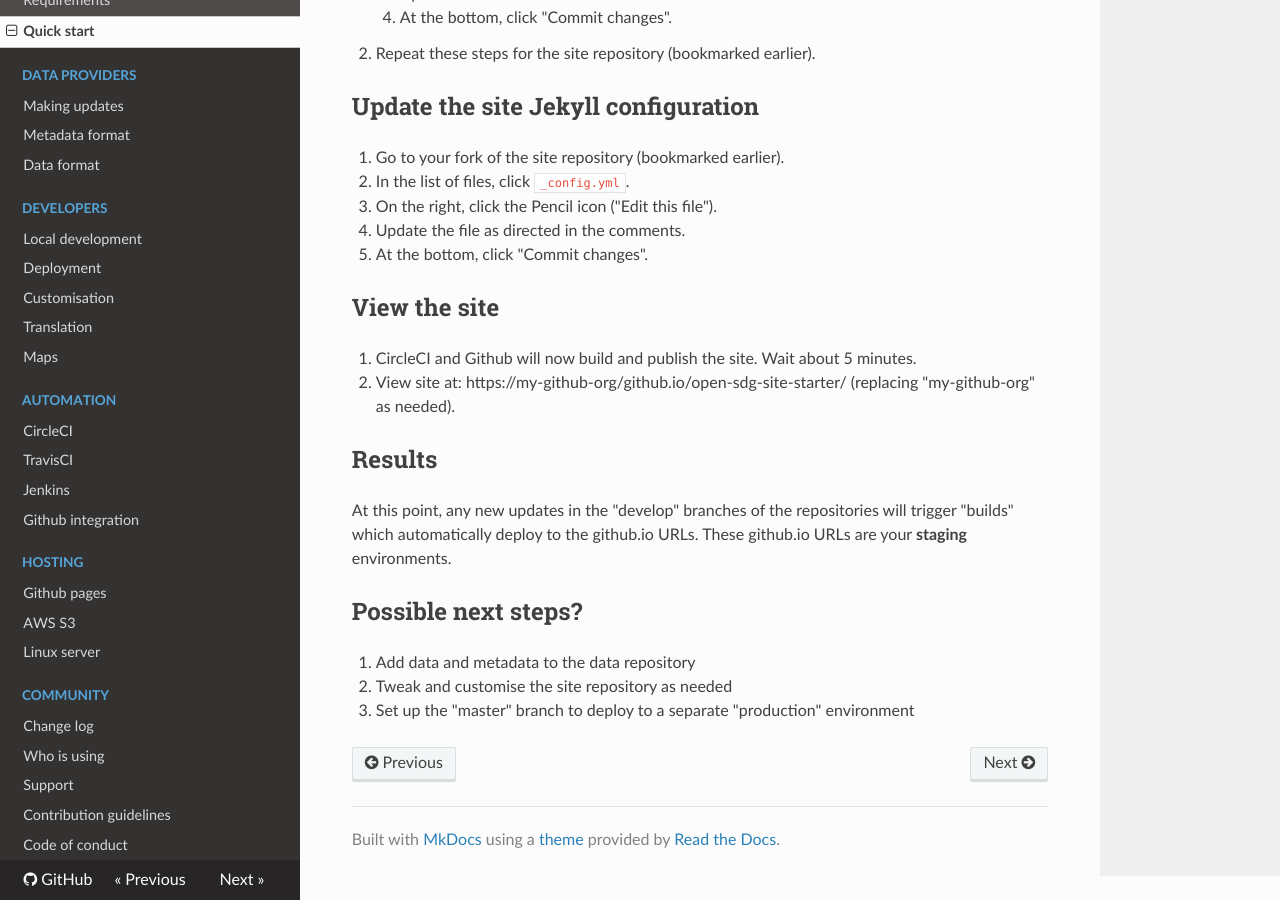
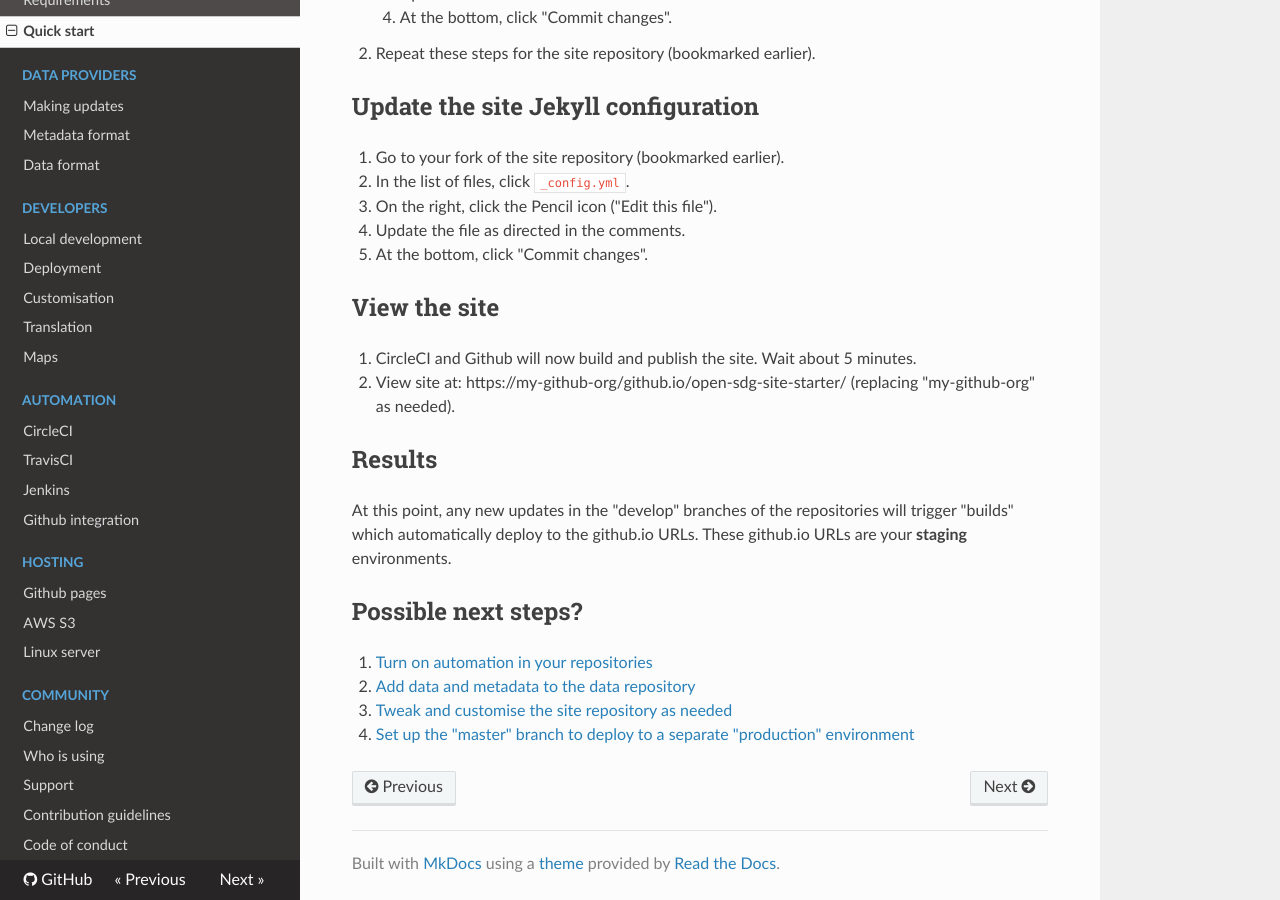
Before and after one commit to open-sdg/open-sdg, an MkDocs documentation site: the page built from docs/quick-start.md, in a window 1280 px wide and 900 px high, scrolled down 2373 px. Built offline with MkDocs 1.6.1, drawn with Linux system fonts in a browser that asks for light colours; nearby versions of some CDN libraries; old or Windows-style settings are respelled for this version of MkDocs.

Commit message:
Link to new doc (and others) in the 'next steps' at the end of the quick-start

```diff
--- a/docs/quick-start.md
+++ b/docs/quick-start.md
@@ -104,6 +104,7 @@ At this point, any new updates in the "develop" branches of the repositories wil
 
 ## Possible next steps?
 
-1. Add data and metadata to the data repository
-1. Tweak and customise the site repository as needed
-1. Set up the "master" branch to deploy to a separate "production" environment
+1. [Turn on automation in your repositories](../automation/github/)
+1. [Add data and metadata to the data repository](../making-updates/)
+1. [Tweak and customise the site repository as needed](../customisation/)
+1. [Set up the "master" branch to deploy to a separate "production" environment](../deployment/)
```
